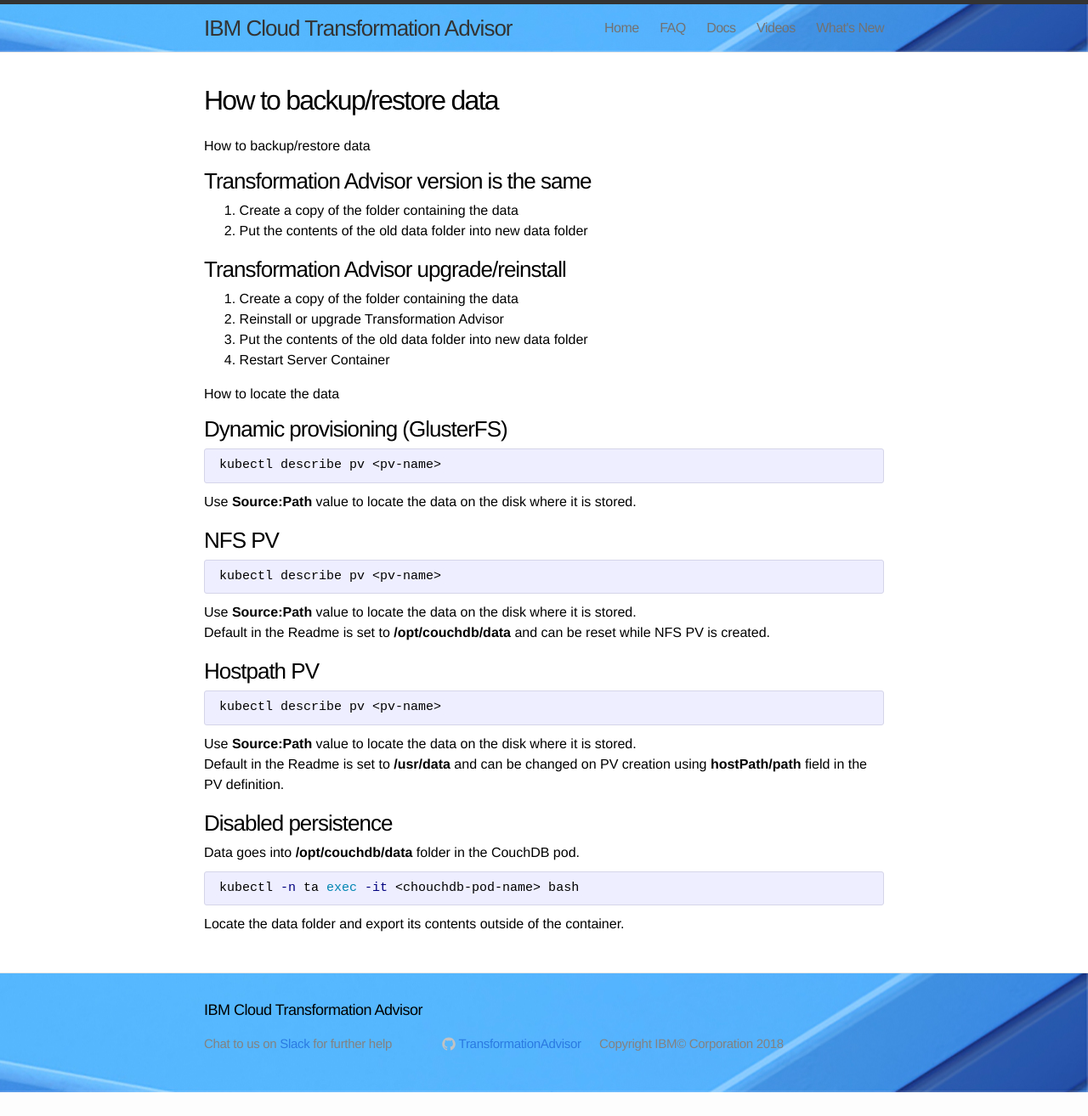
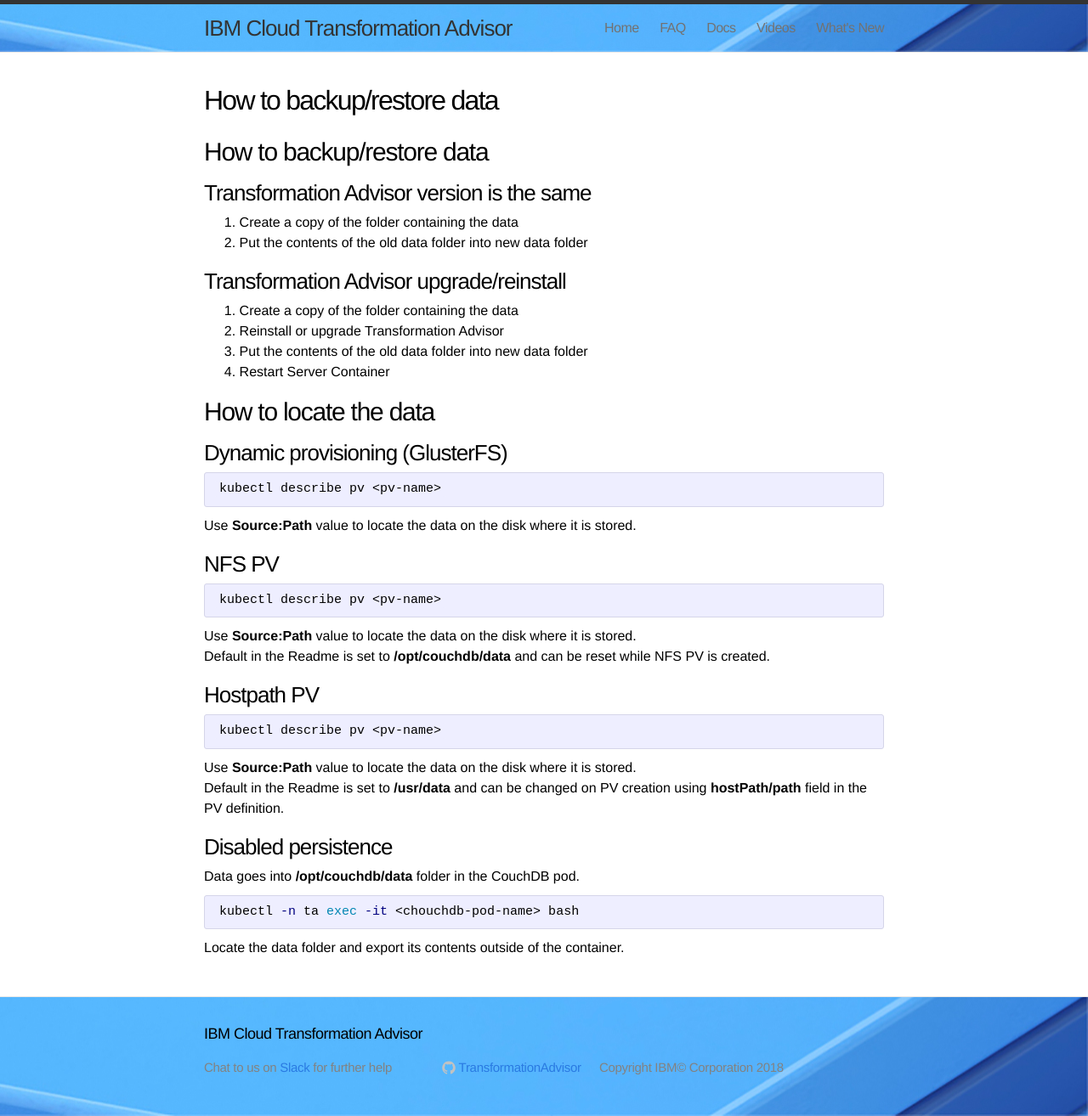
Before and after one commit to TransformationAdvisor/TA.github.io, a Jekyll site: the page built from doc/db_backup.md, in a window 1280 px wide. Shown: the whole page at 85% size. Built offline with Jekyll 4.4.1, drawn with Linux system fonts in a browser that asks for light colours; our own code applies the rules of GitHub Pages for plain Markdown files; before the commit the page ends 1286 px from its top, so only the background shows below that.

````diff
--- a/doc/db_backup.md
+++ b/doc/db_backup.md
@@ -1,5 +1,6 @@
 
-# How to backup/restore data
+## How to backup/restore data
+
 ### Transformation Advisor version is the same
 1. Create a copy of the folder containing the data
 1. Put the contents of the old data folder into new data folder
@@ -11,7 +12,7 @@
 1. Restart Server Container
 
 
-# How to locate the data
+## How to locate the data
 
 ### Dynamic provisioning (GlusterFS)
 ```bash
````
